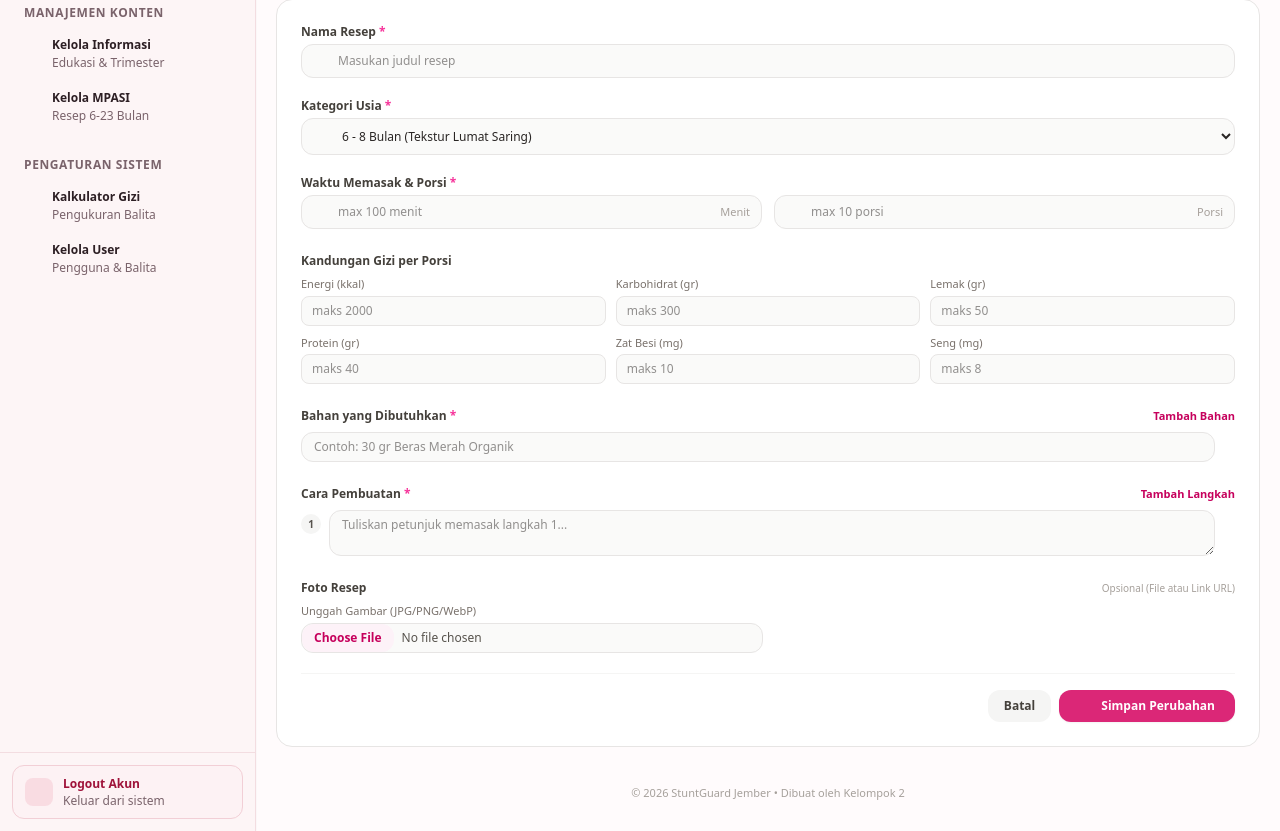
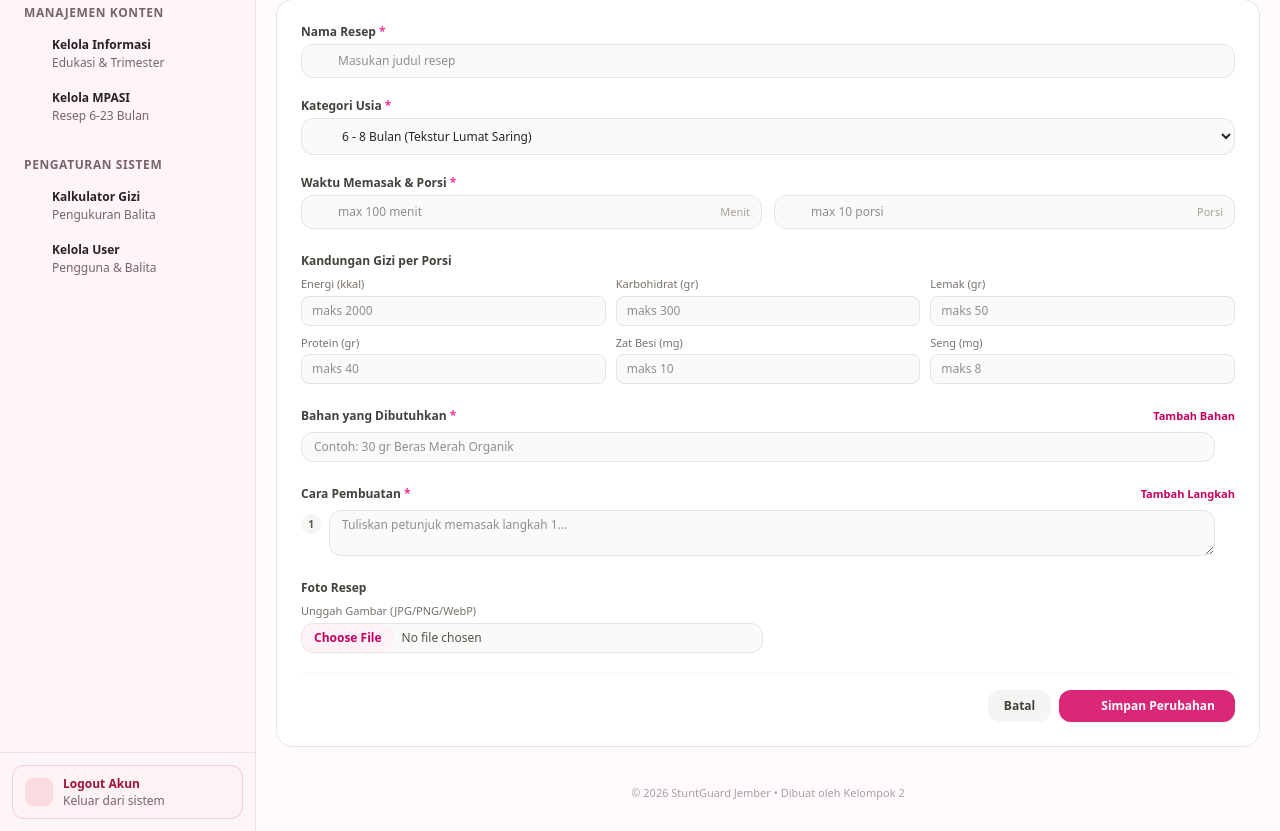
Before and after one commit to awndreyy/stuntGuard_Jember, a Laravel app: template resources/views/admin/formMpasi.blade.php in a window 1280 px wide. Shown: the part 167-998 px from the top of the page. Run offline with Laravel 12, Linux system fonts and the light colour scheme; the template is opened without the code that fills it, so the values that code supplies are empty; style sheets or scripts are compiled from the project's sources.

Commit message:
deployyy

```diff
--- a/resources/views/admin/partials/form-mpasi.blade.php
+++ b/resources/views/admin/partials/form-mpasi.blade.php
@@ -209,7 +209,6 @@
 <div class="pt-1 space-y-2">
     <div class="flex items-center justify-between">
         <label class="block font-semibold text-stone-700">Foto Resep</label>
-        <span class="text-[10px] font-medium text-stone-400">Opsional (File atau Link URL)</span>
     </div>
 
 
```
Also changed, not shown: .github/workflows/deploy.yml (added), 1 other file.
